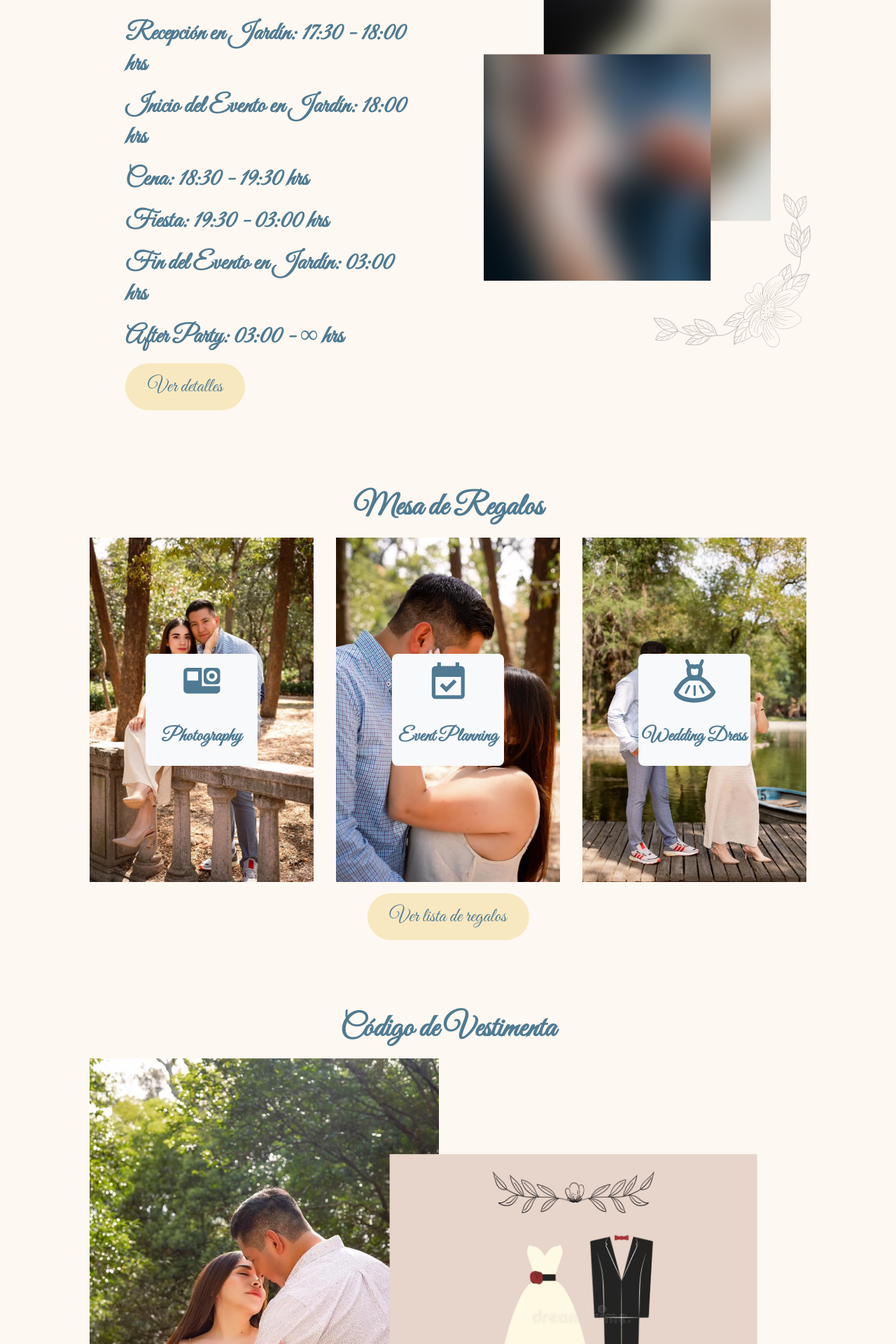
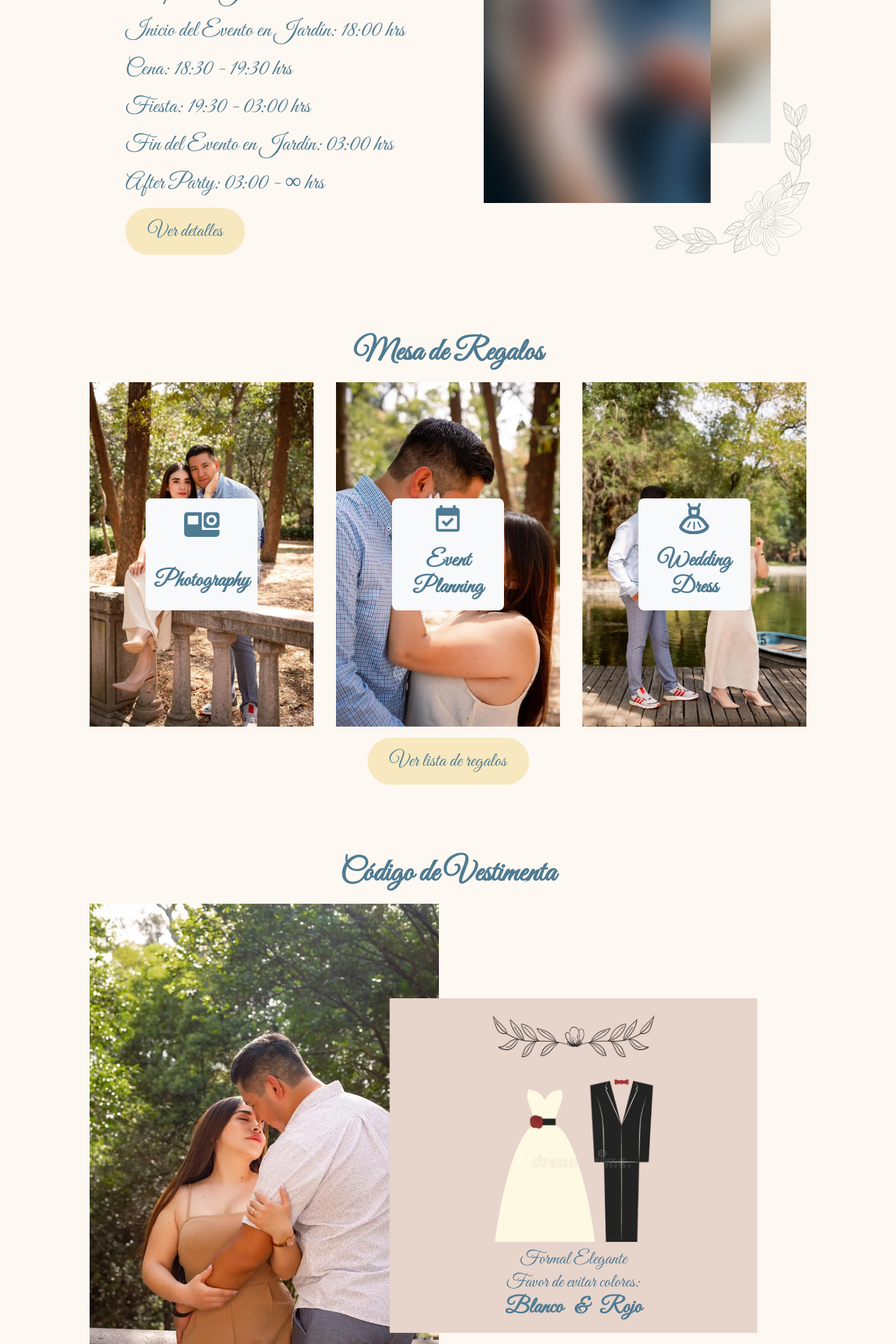
Before and after one commit to ulisesurbina/boda_alan, a React (Vite) app: page / in a window 1280 px wide. Shown: the part 3460-5380 px from the top of the page at 70% size. Built offline with nearby package versions, Linux system fonts and the light colour scheme.

Commit message:
UPD texto mobile

```diff
--- a/src/App.css
+++ b/src/App.css
@@ -297,6 +297,11 @@
         font-size: 3.5vw;
         line-height: 4vw;
       }
+      & h3 {
+        font-size: 2.5vw;
+        line-height: 3vw;
+        font-weight: 500;
+      }
       & p, ul {
         font-size: 2.1vw;
         line-height: 2.6vw;
@@ -373,8 +378,8 @@
         -o-border-radius: 0.5rem;
         & h3 {
           text-align: center;
-          font-size: 2.1vw;
-          line-height: 2.6vw;
+          font-size: 2.5vw;
+          line-height: 3vw;
         }
         & svg {
           width: auto;
@@ -495,8 +500,8 @@
         line-height: 2.6vw;
       }
       & h3 {
-        font-size: 2.4vw;
-        line-height: 2.9vw;
+        font-size: 2.5vw;
+        line-height: 3vw;
       }
     }
   }
@@ -613,7 +618,7 @@
     margin: 0 auto;
   }
   & .ImgLinkedin {
-    width: 15%;
+    width: 8%;
   }
 }
 
@@ -687,6 +692,10 @@
           font-size: 2.5rem;
           line-height: 3rem;
         }
+        & h3 {
+          font-size: 1.8rem;
+          line-height: 2.3rem;
+        }
         & p, ul {
           font-size: 1.5rem;
           line-height: 2rem;
@@ -726,6 +735,10 @@
       font-size: 2.5rem;
       line-height: 3rem;
     }
+    & h3 {
+      font-size: 1.8rem;
+      line-height: 2.3rem;
+    }
     & p {
       font-size: 1.5rem;
       line-height: 2rem;
@@ -745,8 +758,8 @@
       & .GiftTableContainer_gridItem {
         & div {
           & h3 {
-            font-size: 1rem;
-            line-height: 1.5rem;
+            font-size: 1.8rem;
+            line-height: 2.3rem;
           }
         }
       }
@@ -815,8 +828,8 @@
   .ContenidoBanner {
     top: 56%;
     & h3 {
-      font-size: 1.5rem;
-      line-height: 2rem;
+      font-size: 1.8rem;
+      line-height: 2.3rem;
     }
     & h4 {
       font-size: 1.3rem;
@@ -832,6 +845,10 @@
     & h2 {
       font-size: 2.5rem;
       line-height: 3rem;
+    }
+    & h3 {
+      font-size: 1.8rem;
+      line-height: 2.3rem;
     }
     & p {
       font-size: 1.5rem;
@@ -914,6 +931,11 @@
         & h2 {
           font-size: 2.5rem;
           line-height: 3rem;
+          text-align: center;
+        }
+        & h3 {
+          font-size: 1.8rem;
+          line-height: 2.3rem;
         }
         & p {
           font-size: 1.5rem;
@@ -952,8 +974,8 @@
         & div {
           width: 37%;
           & h3 {
-            font-size: 1.5rem;
-            line-height: 2rem;
+            font-size: 1.8rem;
+            line-height: 2.3rem;
           }
         }
       }
@@ -990,6 +1012,8 @@
         -o-transform: none;
         & .DressCodeContainer_position_flowers {
           width: 50%;
+          margin: 1rem auto;
+          gap: 1rem;
         }
         & p {
           font-size: 1.5rem;
@@ -1034,9 +1058,6 @@
       font-size: 1.2rem;
       line-height: 1.7rem;
     }
-    & .ImgLinkedin {
-      width: 8%;
-    }
   }
   .ButtonItinerario {
     bottom: 0%;
@@ -1068,7 +1089,7 @@
         width: 100%;
         padding: 1rem;
         & .DressCodeContainer_position_flowers {
-          width: 80%;
+          width: 47%;
         }
       }
       & .DressCodeContainer_position_img {
```
